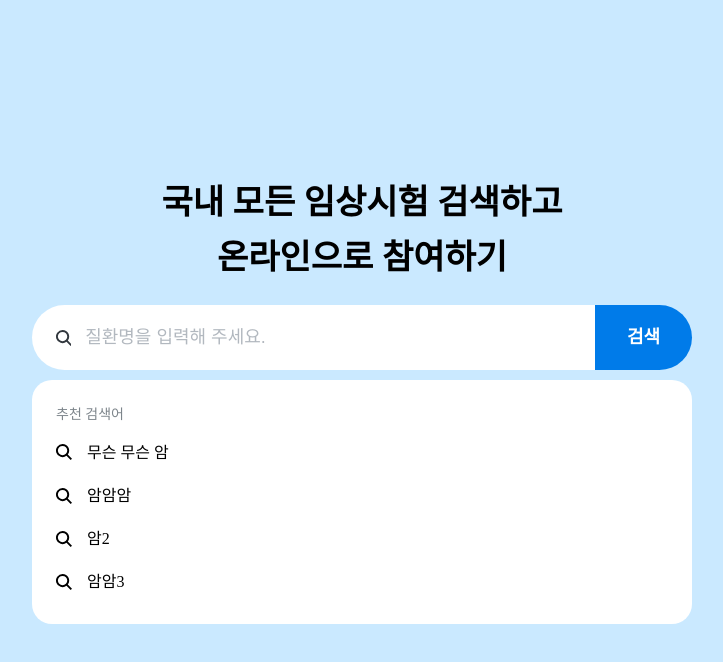
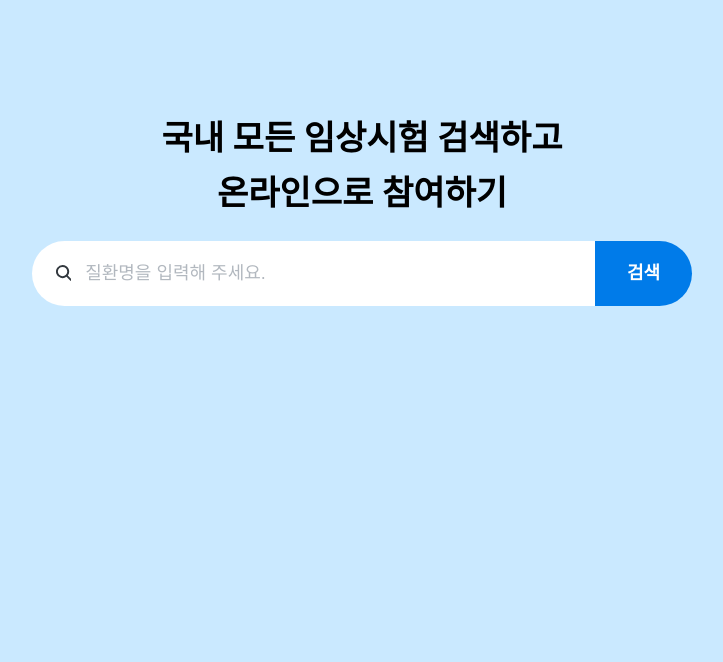
Before and after one commit to Jiho31/wanted-codestates-project-10, a React (Create React App) app: page / in a window 1280 px wide. Shown: the top 662 px of the page, without its empty margins (278-1001 px from the left). Built offline with nearby package versions, Linux system fonts and the light colour scheme.

Commit message:
[Feat] #2 화살표키로 추천 검색어 목록 이동하는 기능 구현

```diff
--- /dev/null
+++ b/src/components/ListItem.jsx
@@ -0,0 +1,37 @@
+import React, { useEffect } from 'react';
+import styled from 'styled-components';
+import { ReactComponent as Search } from '../assets/search-icon.svg';
+
+function ListItem({ keyword, isActive }) {
+  useEffect(() => {
+    // console.log(index + 'list item is rendered');
+    // console.log(isActive);
+  });
+
+  return (
+    <List className={isActive ? 'isActive' : ''}>
+      <Search />
+      <p>{keyword.name}</p>
+    </List>
+  );
+}
+
+const List = styled.li`
+  display: flex;
+  align-items: center;
+  padding: 1.2rem 0.4rem;
+  cursor: pointer;
+
+  svg {
+    margin-right: 1.5rem;
+  }
+
+  &.isActive {
+    background-color: #efefef;
+  }
+  :hover {
+    background-color: #efefef;
+  }
+`;
+
+export default ListItem;
--- a/src/components/SearchBar.jsx
+++ b/src/components/SearchBar.jsx
@@ -1,14 +1,28 @@
-import React from 'react';
+import React, { useEffect, useRef, useState } from 'react';
 import styled from 'styled-components';
 import { ReactComponent as SearchIcon } from '../assets/search-icon.svg';
 
-function SearchBar(props) {
+function SearchBar({ changeKeyword, keyword }) {
+  const inputRef = useRef();
+
+  const inputChangeHandler = (e) => {
+    console.log(e.target.value);
+
+    changeKeyword(e.target.value);
+  };
+
   return (
     <Container>
       <div>
         <InputWrapper>
           <SearchIcon fill="#32383E" />
-          <SearchInput type="text" placeholder="질환명을 입력해 주세요." />
+          <SearchInput
+            ref={inputRef}
+            value={keyword}
+            onChange={inputChangeHandler}
+            type="text"
+            placeholder="질환명을 입력해 주세요."
+          />
         </InputWrapper>
         <SearchButton>검색</SearchButton>
       </div>
--- a/src/components/SearchListContainer.jsx
+++ b/src/components/SearchListContainer.jsx
@@ -1,42 +1,110 @@
-import React, { useState } from 'react';
+import React, { useEffect, useRef, useState } from 'react';
 import styled from 'styled-components';
 import { ReactComponent as Search } from '../assets/search-icon.svg';
+import ListItem from './ListItem';
+
+const dummyList = [
+  {
+    id: 125,
+    name: "Klatskin's tumor",
+  },
+  {
+    id: 133,
+    name: '간세포암',
+  },
+  {
+    id: 187,
+    name: '갑상선암종',
+  },
+  {
+    id: 335,
+    name: '고환암',
+  },
+  {
+    id: 375,
+    name: '뼈암',
+  },
+  {
+    id: 445,
+    name: '구강암',
+  },
+  {
+    id: 449,
+    name: '치은암',
+  },
+];
 
 function SearchListContainer(props) {
   const [isLoading, setIsLoading] = useState(false);
+  const [keywordList, setKeywordList] = useState(dummyList);
+  const [activeIndex, setActiveIndex] = useState(-1);
+  const containerRef = useRef();
+
+  const keypressEventHandler = (e) => {
+    if (activeIndex === -1 && e.key === 'ArrowUp') return;
+    if (activeIndex === -1 && e.key === 'ArrowDown') {
+      // 드롭다운 열기
+      containerRef.current.style.visibility = 'visible';
+
+      // 인덱스 값 0으로 설정
+      setActiveIndex(0);
+
+      return;
+    }
+
+    if (e.key === 'ArrowUp') {
+      setActiveIndex((currIdx) => {
+        return currIdx > 0 ? currIdx - 1 : currIdx + keywordList.length - 1;
+      });
+    } else if (e.key === 'ArrowDown') {
+      setActiveIndex((currIdx) => {
+        return currIdx < keywordList.length - 1
+          ? currIdx + 1
+          : currIdx - keywordList.length + 1;
+      });
+    } else if (e.key === 'Enter') {
+      console.log('Enter pressed');
+      // input 요소의 값 변경하고 포커스 맞춰주기 (?)
+    }
+  };
+
+  useEffect(() => {
+    window.addEventListener('keydown', keypressEventHandler);
+
+    return () => {
+      window.removeEventListener('keydown', keypressEventHandler);
+    };
+  }, [activeIndex]);
+
+  useEffect(() => {}, [activeIndex]);
 
   return (
-    <Container>
+    <Container ref={containerRef}>
       <Text>{isLoading ? '검색 중..' : '추천 검색어'}</Text>
       <List>
-        <ListItem>
-          <Search />
-          <p>무슨 무슨 암</p>
-        </ListItem>
-        <ListItem>
-          <Search />
-          <p>암암암</p>
-        </ListItem>
-        <ListItem>
-          <Search />
-          <p>암2</p>
-        </ListItem>
-        <ListItem>
-          <Search />
-          <p>암암3</p>
-        </ListItem>
+        {keywordList.map((keyword, idx) => {
+          // console.log(idx);
+          return (
+            <ListItem
+              key={keyword.id}
+              keyword={keyword}
+              isActive={idx === activeIndex}
+            />
+          );
+        })}
       </List>
     </Container>
   );
 }
 
 const Container = styled.div`
+  visibility: hidden;
   width: 66rem;
   height: auto;
   background-color: #fff;
   border-radius: 20px;
-  padding: 2rem 2.4rem;
-  margin-top: 1rem;
+  padding: 2rem 2.2rem;
+  margin-top: 0.9rem;
 
   font-size: 1.6rem;
   line-height: 1.2;
@@ -55,14 +123,19 @@ const List = styled.ul`
   flex-direction: column;
 `;
 
-const ListItem = styled.li`
-  display: flex;
-  align-items: center;
-  padding: 1.2rem 0;
+// const ListItem = styled.li`
+//   display: flex;
+//   align-items: center;
+//   padding: 1.2rem 0.4rem;
+//   cursor: pointer;
 
-  svg {
-    margin-right: 1.5rem;
-  }
-`;
+//   svg {
+//     margin-right: 1.5rem;
+//   }
+
+//   :hover {
+//     background-color: #efefef;
+//   }
+// `;
 
 export default SearchListContainer;
```
